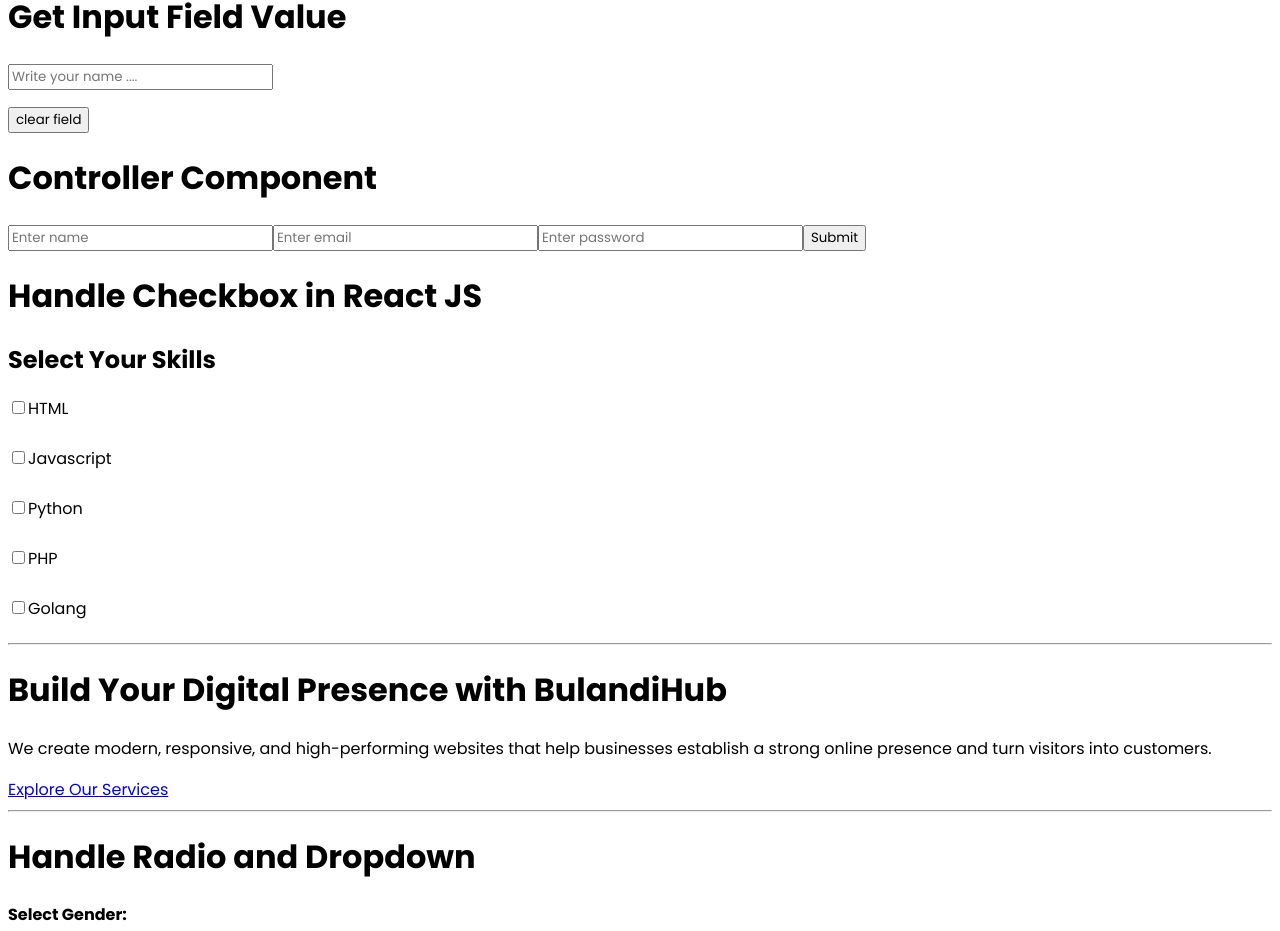
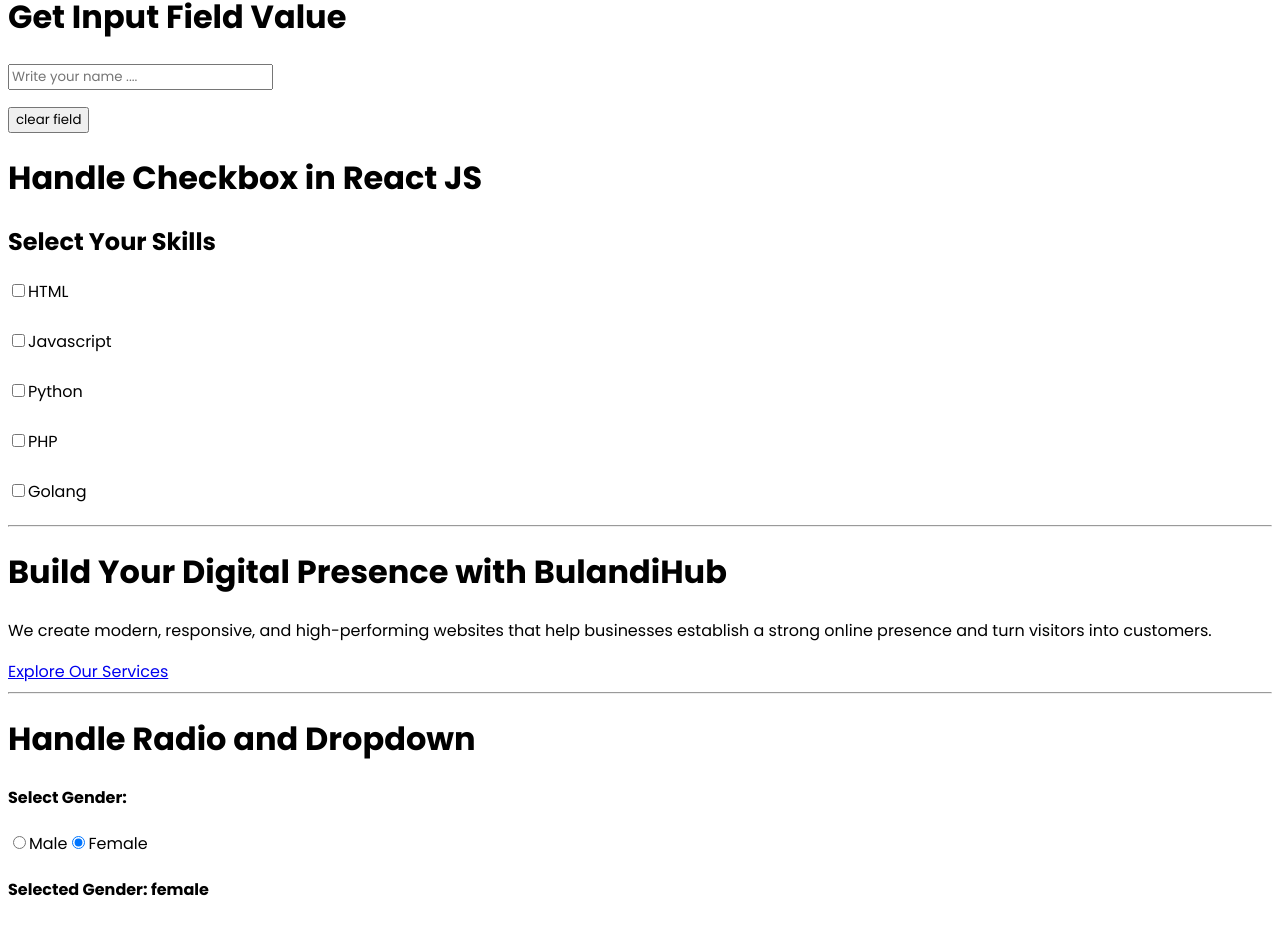
Before and after one commit to MoeezAhmed-Developer/React-Course, a React (Vite) app: page / in a window 1280 px wide. Shown: the part 3104-4035 px from the top of the page. Built offline with nearby package versions, Linux system fonts and the light colour scheme.

Commit message:
fix: comment out Controller component in App

```diff
--- a/src/App.jsx
+++ b/src/App.jsx
@@ -70,7 +70,7 @@ function App() {
       </Wrapper>
       <hr />
       <InputField />
-      <Controller />
+      {/* <Controller /> */}
       <Skills /> <hr />
       <TestComponent />
       <hr />
```
